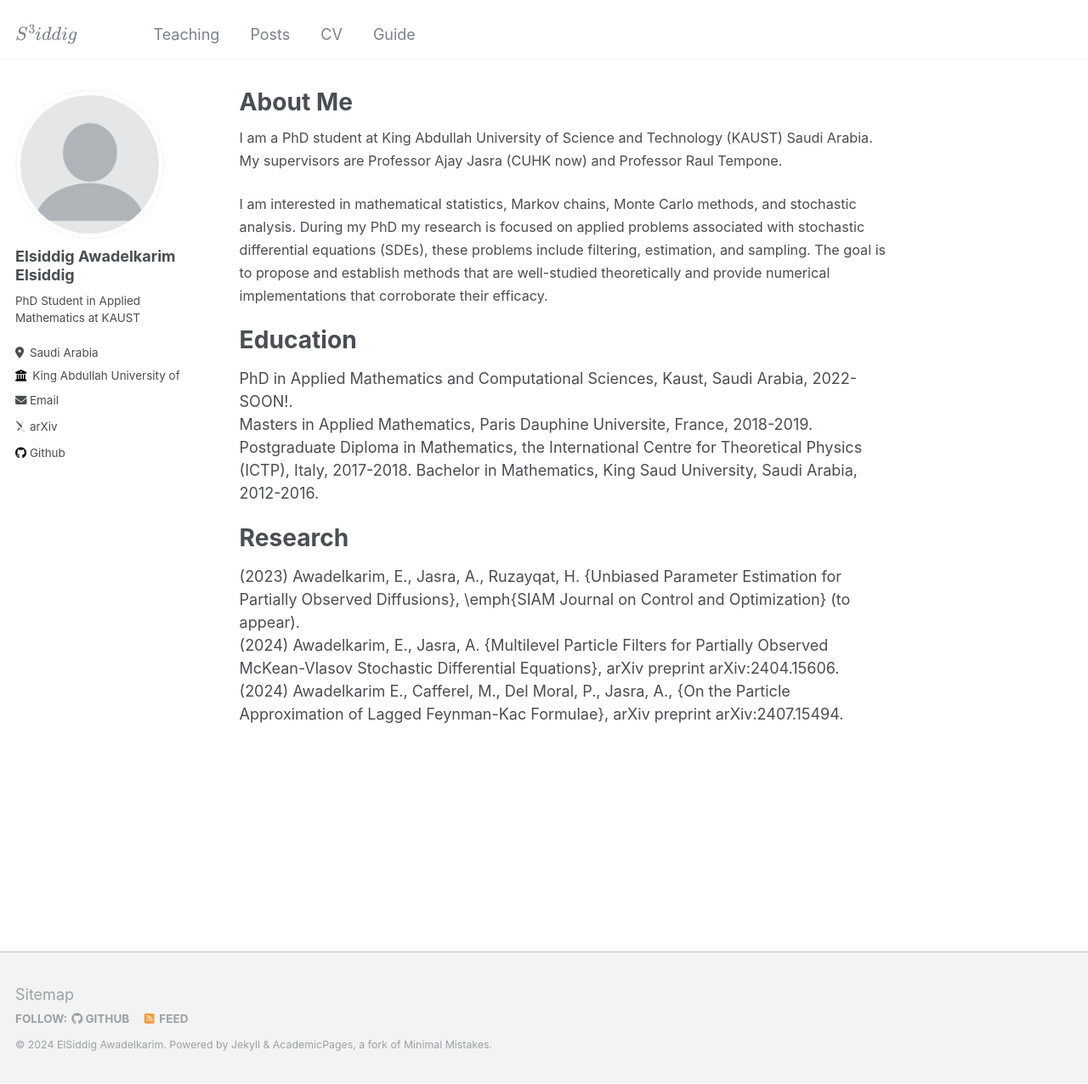
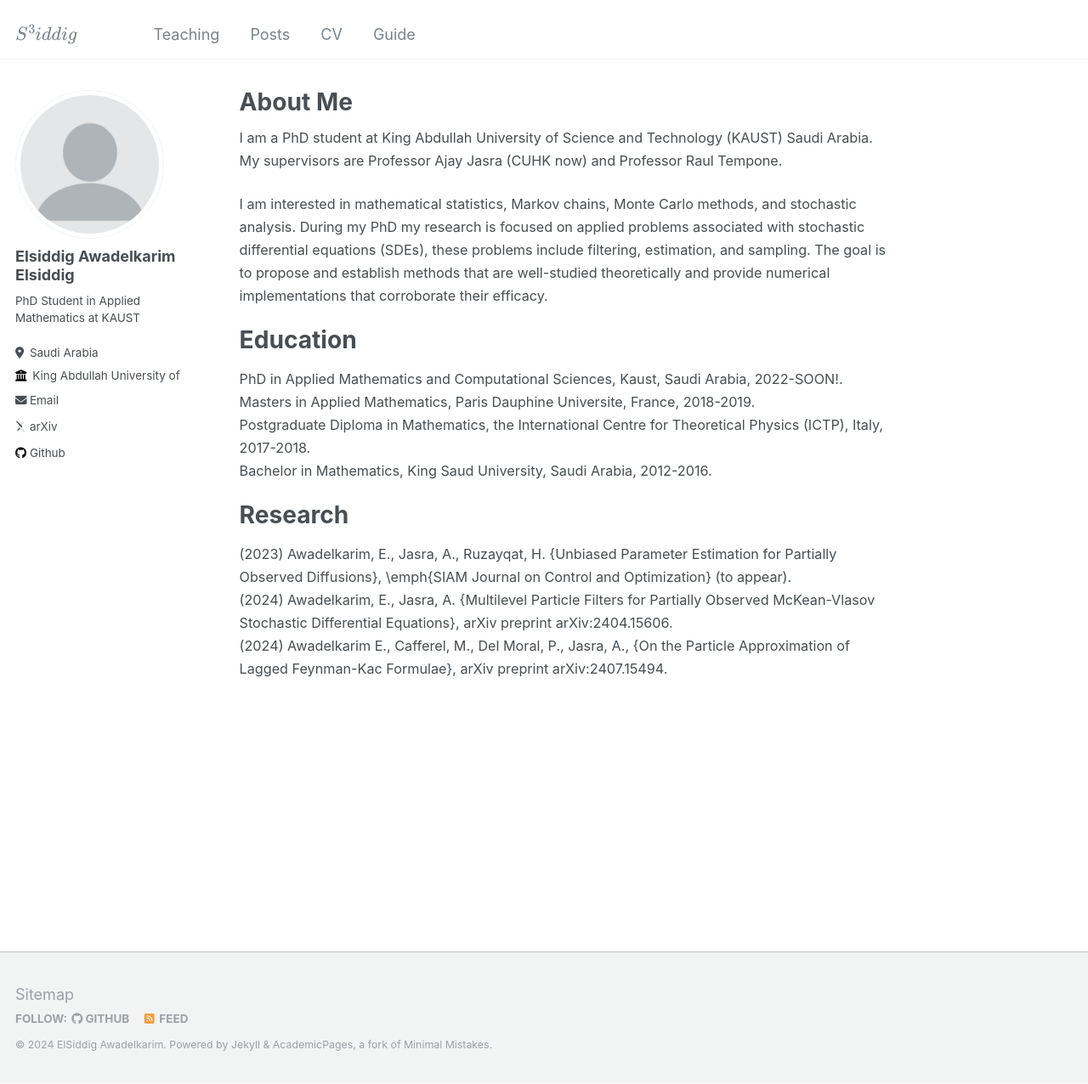
Before and after one commit to siddigss/siddigss.github.io, a Jekyll site: the page built from _pages/about.md, in a window 1280 px wide and 1276 px high. Shown: the whole window at 85% size. Built offline with Jekyll 4.4.1, drawn with Linux system fonts in a browser that asks for light colours; some web fonts are replaced.

Commit message:
Update about.md

```diff
--- a/_pages/about.md
+++ b/_pages/about.md
@@ -14,13 +14,13 @@
 
 Education
 ======
-PhD in Applied Mathematics and Computational Sciences, Kaust, Saudi Arabia, 2022-SOON!.
-Masters in Applied Mathematics, Paris Dauphine Universite, France, 2018-2019.
-Postgraduate Diploma in Mathematics, the International Centre for Theoretical Physics (ICTP), Italy, 2017-2018.
-Bachelor in Mathematics, King Saud University, Saudi Arabia, 2012-2016.
+<span style="font-size:0.9em;">PhD in Applied Mathematics and Computational Sciences, Kaust, Saudi Arabia, 2022-SOON!.</span>
+<span style="font-size:0.9em;">Masters in Applied Mathematics, Paris Dauphine Universite, France, 2018-2019.</span>
+<span style="font-size:0.9em;">Postgraduate Diploma in Mathematics, the International Centre for Theoretical Physics (ICTP), Italy, 2017-2018.</span>
+<span style="font-size:0.9em;">Bachelor in Mathematics, King Saud University, Saudi Arabia, 2012-2016.</span>
 
 Research
 ======
-(2023) Awadelkarim, E., Jasra, A., Ruzayqat, H. {Unbiased Parameter Estimation for Partially Observed Diffusions}, \emph{SIAM Journal on Control and Optimization} (to appear).
-(2024) Awadelkarim, E., Jasra, A.  {Multilevel Particle Filters for Partially Observed McKean-Vlasov Stochastic Differential Equations}, arXiv preprint arXiv:2404.15606.
-(2024) Awadelkarim E., Cafferel, M., Del Moral, P., Jasra, A., {On the Particle Approximation of Lagged Feynman-Kac Formulae}, arXiv preprint arXiv:2407.15494.
+<span style="font-size:0.9em;">(2023) Awadelkarim, E., Jasra, A., Ruzayqat, H. {Unbiased Parameter Estimation for Partially Observed Diffusions}, \emph{SIAM Journal on Control and Optimization} (to appear).</span>
+<span style="font-size:0.9em;">(2024) Awadelkarim, E., Jasra, A.  {Multilevel Particle Filters for Partially Observed McKean-Vlasov Stochastic Differential Equations}, arXiv preprint arXiv:2404.15606.</span>
+<span style="font-size:0.9em;">(2024) Awadelkarim E., Cafferel, M., Del Moral, P., Jasra, A., {On the Particle Approximation of Lagged Feynman-Kac Formulae}, arXiv preprint arXiv:2407.15494.</span>
```
